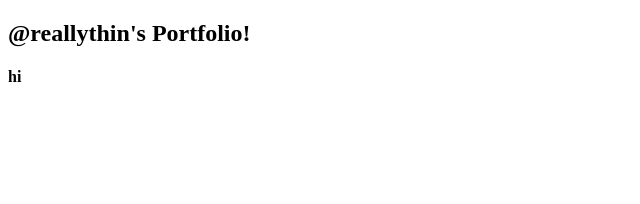
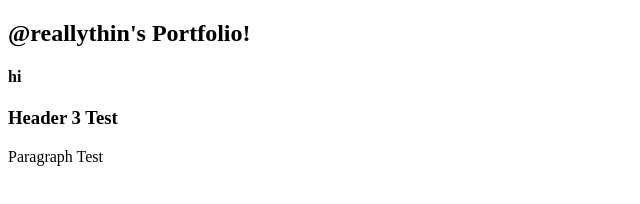
Before and after one commit to reallythin/reallythin.github.io, a plain HTML site: page test.html in a window 1280 px wide. Shown: the whole page, without its empty margins (0-640 px from the left). Drawn offline with Linux system fonts and the light colour scheme.

Commit message:
Update test.html

```diff
--- a/test.html
+++ b/test.html
@@ -2,3 +2,23 @@
 <title>Test Page</title>
 <h2>@reallythin's Portfolio!</h2>
 <h4>hi</h4>
+
+
+
+
+
+
+
+
+
+
+
+
+
+
+
+
+
+
+<h3>Header 3 Test</h3>
+<p>Paragraph Test</p>
```
